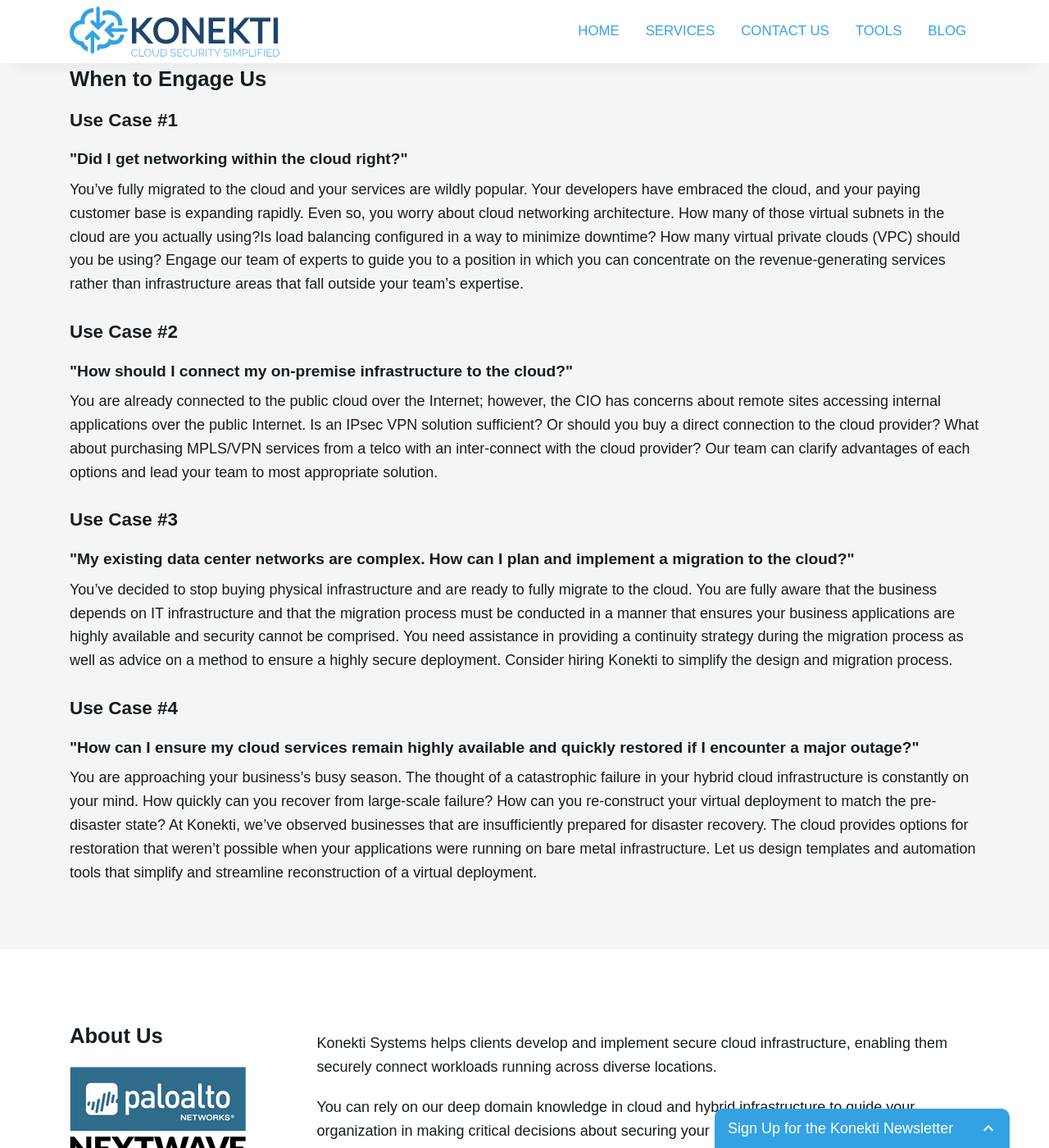
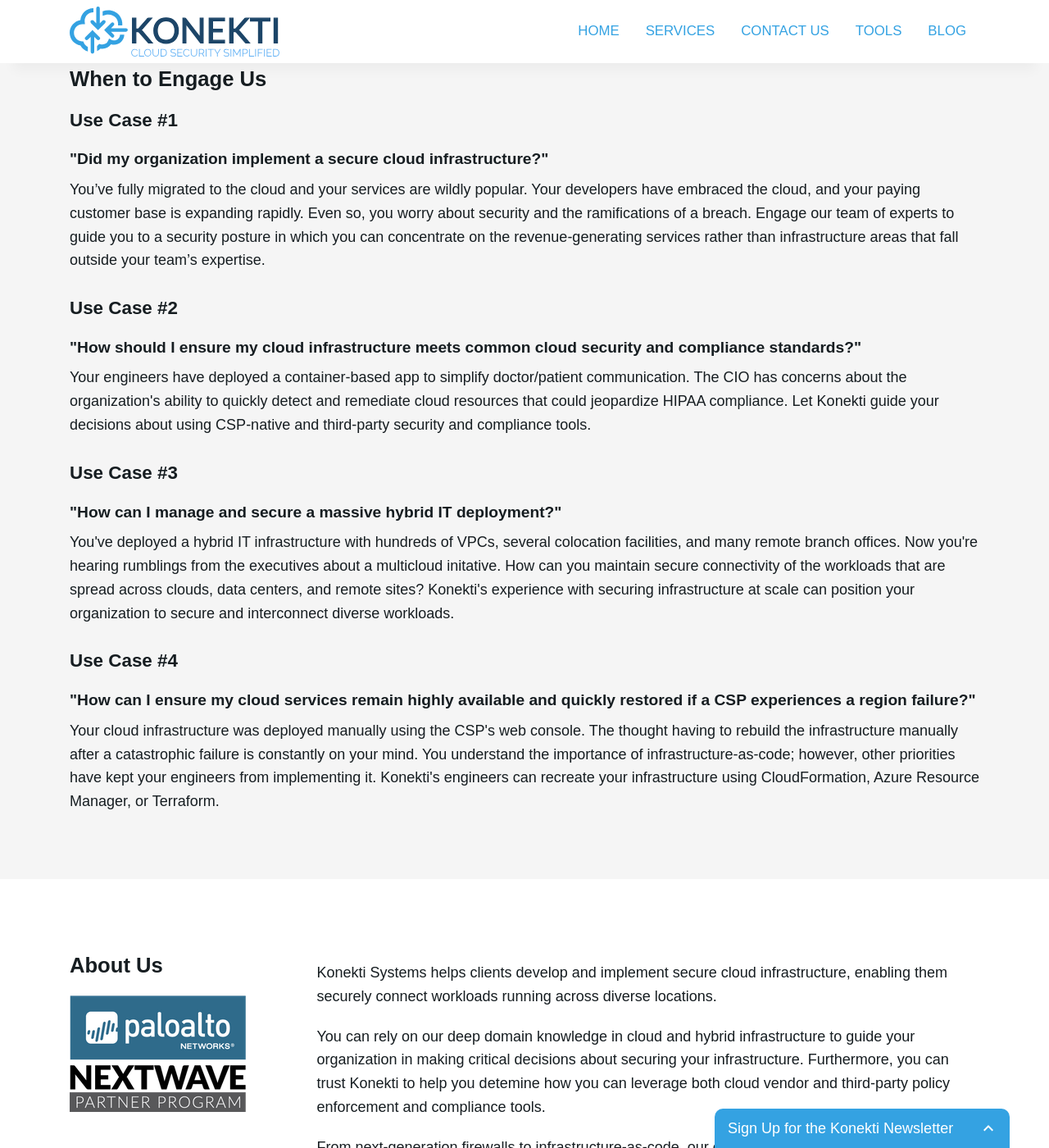
Before and after one commit to konekti/jeffbrl.github.io, a Jekyll site: the page built from _pages/index.md, in a window 1280 px wide and 1400 px high, scrolled down 2124 px. Shown: the whole window at 82% size. Built offline with Jekyll 4.4.1, drawn with Linux system fonts in a browser that asks for light colours; nearby versions of some CDN libraries.

Commit message:
Adjust wording of When to engage us section

```diff
--- a/_data/use-cases.yml
+++ b/_data/use-cases.yml
@@ -1,11 +1,11 @@
-- question: "Did I get networking within the cloud right?"
-  answer: "You’ve fully migrated to the cloud and your services are wildly popular. Your developers have embraced the cloud, and your paying customer base is expanding rapidly. Even so, you worry about cloud networking architecture. How many of those virtual subnets in the cloud are you actually using?Is load balancing configured in a way to minimize downtime? How many virtual private clouds (VPC) should you be using? Engage our team of experts to guide you to a position in which you can concentrate on the revenue-generating services rather than infrastructure areas that fall outside your team’s expertise."
+- question: "Did my organization implement a secure cloud infrastructure?"
+  answer: "You’ve fully migrated to the cloud and your services are wildly popular. Your developers have embraced the cloud, and your paying customer base is expanding rapidly. Even so, you worry about security and the ramifications of a breach. Engage our team of experts to guide you to a security posture in which you can concentrate on the revenue-generating services rather than infrastructure areas that fall outside your team’s expertise."
 
-- question: "How should I connect my on-premise infrastructure to the cloud?"
-  answer: "You are already connected to the public cloud over the Internet; however, the CIO has concerns about remote sites accessing internal applications over the public Internet. Is an IPsec VPN solution sufficient? Or should you buy a direct connection to the cloud provider? What about purchasing MPLS/VPN services from a telco with an inter-connect with the cloud provider? Our team can clarify advantages of each options and lead your team to most appropriate solution."
+- question: "How should I ensure my cloud infrastructure meets common cloud security and compliance standards?"
+  answer: "Your engineers have deployed a container-based app to simplify doctor/patient communication. The CIO has concerns about the organization's ability to quickly detect and remediate cloud resources that could jeopardize HIPAA compliance. Let Konekti guide your decisions about using CSP-native and third-party security and compliance tools."
 
-- question: "My existing data center networks are complex. How can I plan and implement a migration to the cloud?"
-  answer: "You’ve decided to stop buying physical infrastructure and are ready to fully migrate to the cloud. You are fully aware that the business depends on IT infrastructure and that the migration process must be conducted in a manner that ensures your business applications are highly available and security cannot be comprised. You need assistance in providing a continuity strategy during the migration process as well as advice on a method to ensure a highly secure deployment. Consider hiring Konekti to simplify the design and migration process."
+- question: "How can I manage and secure a massive hybrid IT deployment?"
+  answer: "You've deployed a hybrid IT infrastructure with hundreds of VPCs, several colocation facilities, and many remote branch offices. Now you're hearing rumblings from the executives about a multicloud initative. How can you maintain secure connectivity of the workloads that are spread across clouds, data centers, and remote sites? Konekti's experience with securing infrastructure at scale can position your organization to secure and interconnect diverse workloads."
 
-- question: "How can I ensure my cloud services remain highly available and quickly restored if I encounter a major outage?"
-  answer: "You are approaching your business’s busy season. The thought of a catastrophic failure in your hybrid cloud infrastructure is constantly on your mind. How quickly can you recover from large-scale failure? How can you re-construct your virtual deployment to match the pre-disaster state? At Konekti, we’ve observed businesses that are insufficiently prepared for disaster recovery. The cloud provides options for restoration that weren’t possible when your applications were running on bare metal infrastructure. Let us design templates and automation tools that simplify and streamline reconstruction of a virtual deployment."
+- question: "How can I ensure my cloud services remain highly available and quickly restored if a CSP experiences a region failure?"
+  answer: "Your cloud infrastructure was deployed manually using the CSP's web console. The thought having to rebuild the infrastructure manually after a catastrophic failure is constantly on your mind. You understand the importance of infrastructure-as-code; however, other priorities have kept your engineers from implementing it. Konekti's engineers can recreate your infrastructure using CloudFormation, Azure Resource Manager, or Terraform."
```
